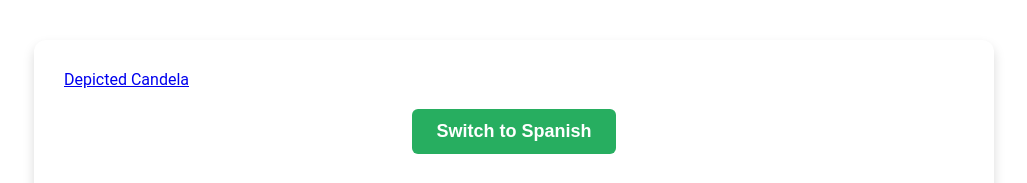
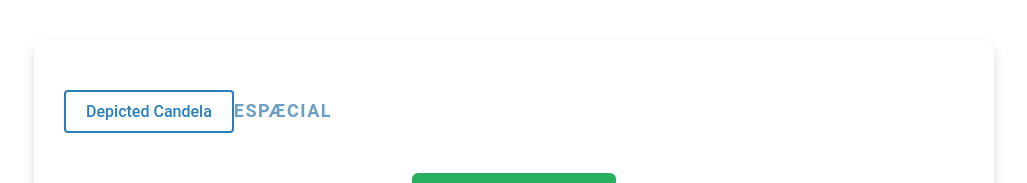
Before and after one commit to depicted-candela/newsletter-frontend, a React (Create React App) app: page / in a window 1280 px wide. Shown: the top 183 px of the page, without its empty margins (126-1153 px from the left). Built offline with nearby package versions, Linux system fonts and the light colour scheme; no server answers.

Commit message:
Title for the tab and button to come to portfolio plus the icon of ESPÆCIAL

```diff
--- a/src/pages/Home.tsx
+++ b/src/pages/Home.tsx
@@ -30,9 +30,15 @@ const Home: React.FC = () => {
         <div className={styles.container}>
 
             <div className="text-center mt-4">
-                <a href="www.depicted-candela.space" target="_blank" rel="noopener noreferrer" className={styles.btnPrimary}>
+                <a
+                    href="https://www.depicted-candela.space"
+                    target="_blank"
+                    rel="noopener noreferrer"
+                    className={styles.portfolioButton}
+                >
                     Depicted Candela
                 </a>
+                <span className={styles.spaecialText}>ESPÆCIAL</span>
             </div>
 
             <button onClick={toggleLanguage} className={styles.languageToggleButton}>
--- a/src/router.tsx
+++ b/src/router.tsx
@@ -1,11 +1,14 @@
 // NEWSLETTER/newsletter/src/router.tsx
 
-import React from 'react';
+import React, { useEffect } from 'react';
 import { BrowserRouter as Router, Route, Routes } from 'react-router-dom';
 import Home from './pages/Home';
 import Newsletter from './pages/Newsletter';
 
 const AppRouter: React.FC = () => {
+    useEffect(() => {
+        document.title = 'Newsletter';
+    }, []);
     return (
         <Router>
             <Routes>
--- a/src/styles/Home.module.css
+++ b/src/styles/Home.module.css
@@ -81,3 +81,36 @@
 .languageToggleButton:hover {
     background-color: #2ecc71;
 }
+
+.spaecialText {
+    font-size: 18px;
+    font-weight: 600;
+    color: rgb(108, 159, 196);
+    font-family: 'Roboto', sans-serif;
+    text-transform: uppercase;
+    letter-spacing: 1.5px;
+}
+
+.portfolioButton {
+    padding: 10px 20px;
+    margin: 20px 0;
+    background-color: transparent;
+    color: #2980b9;
+    border: 2px solid #2980b9;
+    border-radius: 4px;
+    cursor: pointer;
+    font-size: 16px;
+    font-weight: 500;
+    transition: background-color 0.3s ease, color 0.3s ease, transform 0.2s ease;
+    display: inline-block;
+    margin-left: auto;
+    margin-right: auto;
+    text-align: center;
+    text-decoration: none; /* Remove default underline from links */
+}
+
+.portfolioButton:hover {
+    background-color: #2980b9;
+    color: #ffffff;
+    transform: translateY(-2px);
+}
```
